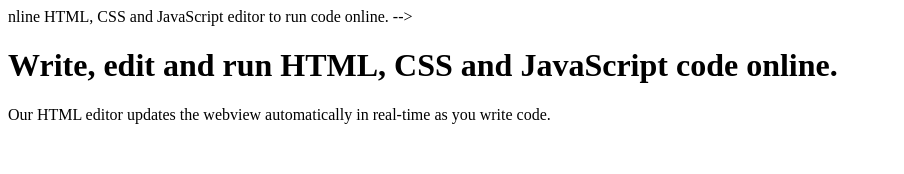
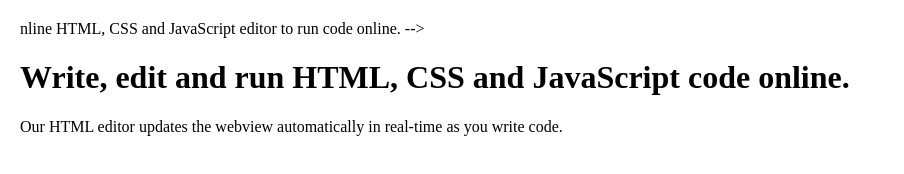
Before and after one commit to rizkimaul470/Latihan-Github-GCP, a plain HTML site: page index.html in a window 1280 px wide. Shown: the whole page, without its empty margins (0-904 px from the left). Drawn offline with Linux system fonts and the light colour scheme.

Commit message:
Update style.css

```diff
--- a/style.css
+++ b/style.css
@@ -1,4 +1,4 @@
 
-dy {
+body {
 	  margin: 20px;
   }
```
